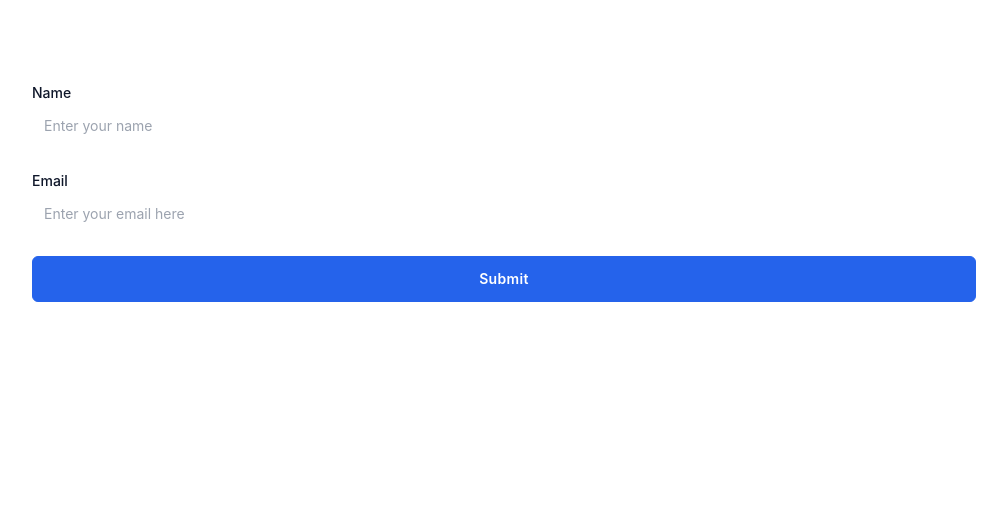
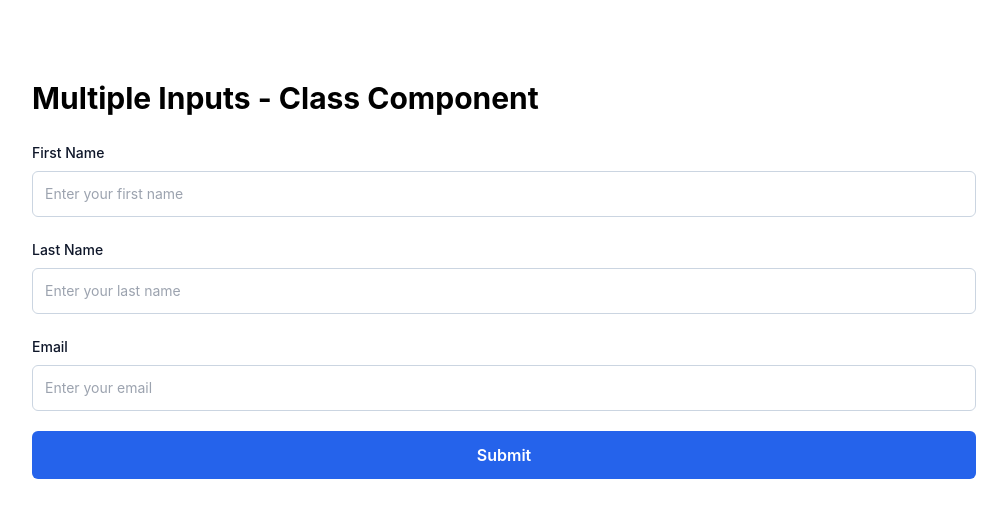
Before and after one commit to abdul-moeez-tariq/react-journey, a React (Create React App) app: page / in a window 1280 px wide. Shown: the top 518 px of the page, without its empty margins (136-1143 px from the left). Built offline with nearby package versions, Linux system fonts and the light colour scheme.

Commit message:
Added new code

```diff
--- a/src/App.js
+++ b/src/App.js
@@ -99,7 +99,8 @@ import React from "react";
 
 // // React Form  With Controlled Components
 // import ControlledFunction from "./reactForms/controlledComponent/ControlledFunction";
-import HandleMultipleInputs from "./reactForms/controlledComponent/HandleMultipleInputs";
+// import HandleMultipleInputs from "./reactForms/controlledComponent/HandleMultipleInputs";
+import MultipleInputsWithClassComponent from "./reactForms/controlledComponent/MultipleInputsWithClassComponent";
 
 // // Create Context
 // export const NameContext = createContext();
@@ -219,7 +220,8 @@ class App extends React.Component {
 
         {/* React Forms With Controlled Components */}
         {/* <ControlledFunction /> */}
-        <HandleMultipleInputs />
+        {/* <HandleMultipleInputs /> */}
+        <MultipleInputsWithClassComponent />
       </>
     );
   }
--- /dev/null
+++ b/src/reactForms/controlledComponent/MultipleInputsWithClassComponent.js
@@ -0,0 +1,141 @@
+import React, { Component } from "react";
+
+class MultipleInputsWithClassComponent extends Component {
+  // State
+  state = {
+    firstName: "",
+    lastName: "",
+    email: "",
+  };
+
+  // Handle Input Change
+  handleChange = (e) => {
+    const { name, value } = e.target;
+
+    this.setState({
+      [name]: value,
+    });
+  };
+
+  // Handle Form Submit
+  handleSubmit = (e) => {
+    e.preventDefault();
+
+    console.log("First Name:", this.state.firstName);
+    console.log("Last Name:", this.state.lastName);
+    console.log("Email:", this.state.email);
+
+    // Reset Form
+    this.setState({
+      firstName: "",
+      lastName: "",
+      email: "",
+    });
+  };
+
+  render() {
+    return (
+      <div className="max-w-5xl mx-auto mt-10 p-10">
+        <h1 className="mb-6 text-3xl font-bold">
+          Multiple Inputs - Class Component
+        </h1>
+
+        <form onSubmit={this.handleSubmit} className="space-y-5">
+          {/* First Name */}
+          <div>
+            <label
+              htmlFor="firstName"
+              className="mb-2 inline-block text-sm font-medium text-slate-900"
+            >
+              First Name
+            </label>
+
+            <input
+              type="text"
+              id="firstName"
+              name="firstName"
+              value={this.state.firstName}
+              onChange={this.handleChange}
+              placeholder="Enter your first name"
+              autoComplete="off"
+              className="w-full rounded-md border border-slate-300 p-3 text-sm focus:outline-none"
+            />
+          </div>
+
+          {/* Last Name */}
+          <div>
+            <label
+              htmlFor="lastName"
+              className="mb-2 inline-block text-sm font-medium text-slate-900"
+            >
+              Last Name
+            </label>
+
+            <input
+              type="text"
+              id="lastName"
+              name="lastName"
+              value={this.state.lastName}
+              onChange={this.handleChange}
+              placeholder="Enter your last name"
+              autoComplete="off"
+              className="w-full rounded-md border border-slate-300 p-3 text-sm focus:outline-none"
+            />
+          </div>
+
+          {/* Email */}
+          <div>
+            <label
+              htmlFor="email"
+              className="mb-2 inline-block text-sm font-medium text-slate-900"
+            >
+              Email
+            </label>
+
+            <input
+              type="email"
+              id="email"
+              name="email"
+              value={this.state.email}
+              onChange={this.handleChange}
+              placeholder="Enter your email"
+              autoComplete="off"
+              className="w-full rounded-md border border-slate-300 p-3 text-sm focus:outline-none"
+            />
+          </div>
+
+          {/* Submit Button */}
+          <button
+            type="submit"
+            className="w-full rounded-md bg-blue-600 p-3 font-semibold text-white transition hover:bg-blue-700"
+          >
+            Submit
+          </button>
+        </form>
+      </div>
+    );
+  }
+}
+
+export default MultipleInputsWithClassComponent;
+
+// import React, { useState } from "react";
+
+// function MultipleInputsWithClassComponent() {
+//   const [name, setName] = useState("");
+
+//   return (
+//     <div>
+//       <input
+//         type="text"
+//         value={name}
+//         onChange={(e) => setName(e.target.value)}
+//         placeholder="Enter your name"
+//       />
+
+//       <h2>Name: {name}</h2>
+//     </div>
+//   );
+// }
+
+// export default MultipleInputsWithClassComponent;
```
